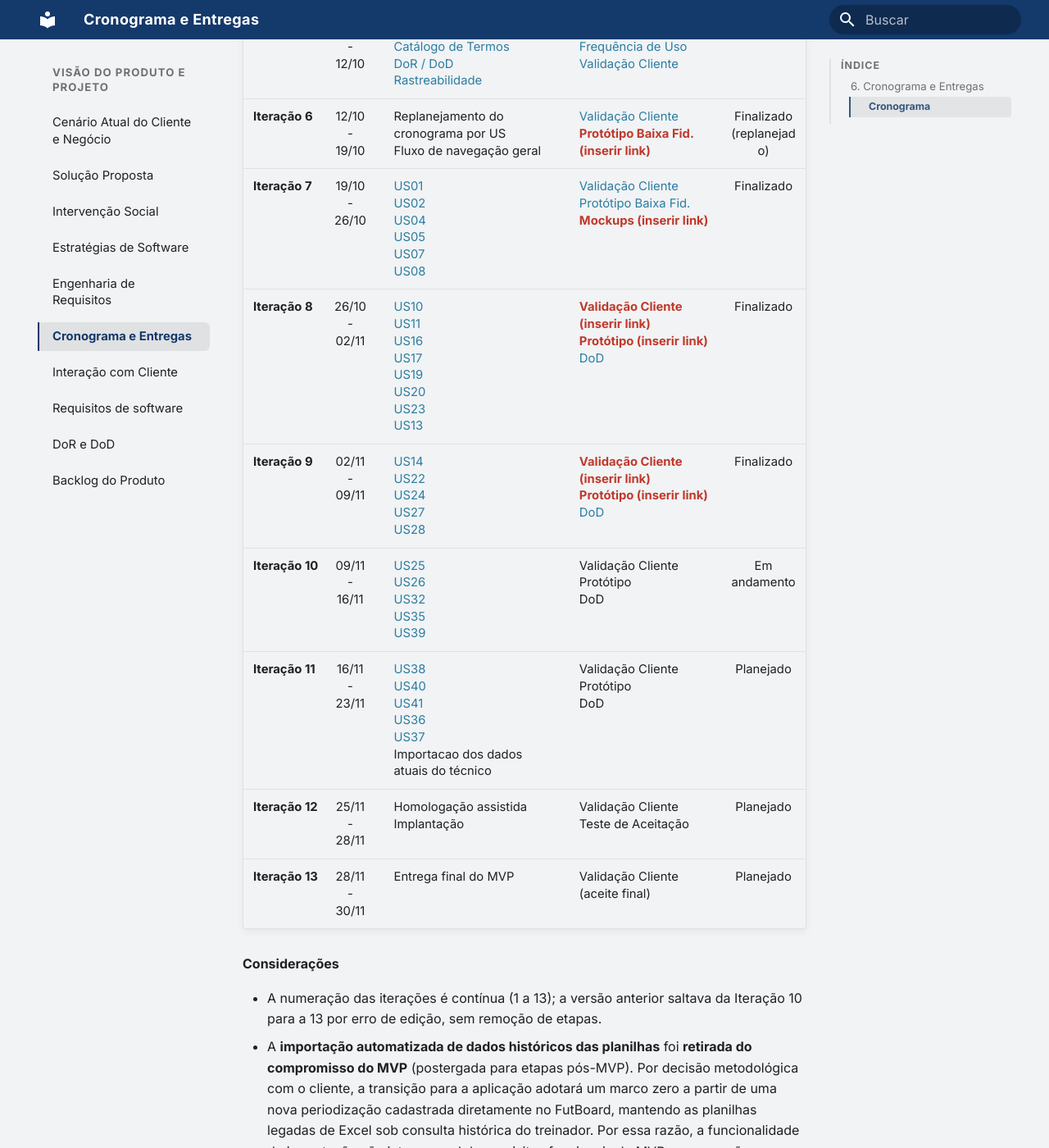
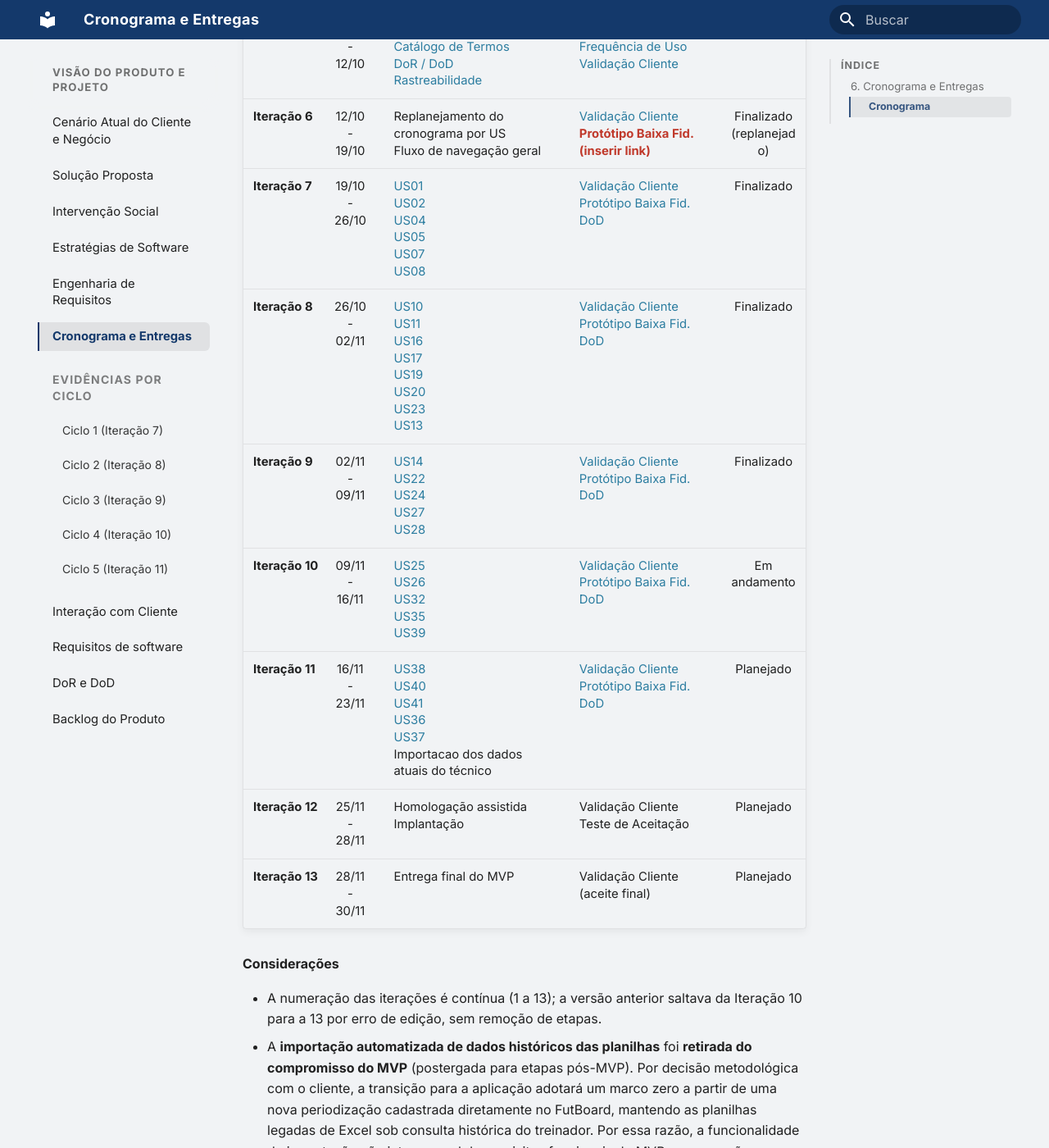
Before and after one commit to mdsreq-fga-unb/REQ-2026.2-T01-FutBoard, an MkDocs documentation site: the page built from docs/visao-produto/cronogramas-entregas.md, in a window 1280 px wide and 1400 px high, scrolled down 1028 px. Shown: the whole window at 82% size. Built offline with MkDocs 1.6.1 and Material for MkDocs 9.7.7, drawn with Linux system fonts in a browser that asks for light colours.

Commit message:
docs: adiciona evidencias por ciclo, checklists de DoD e atualiza links do cronograma

```diff
--- a/docs/visao-produto/cronogramas-entregas.md
+++ b/docs/visao-produto/cronogramas-entregas.md
@@ -65,40 +65,40 @@ O cronograma está organizado em iterações semanais distribuídas pelas fases
 <tr>
 <td>Iteração 7</td>
 <td>19/10<br>-<br>26/10</td>
-<td><a href="../Requisitos-de-Software-teste/#rf01">US01</a><br><a href="../Requisitos-de-Software-teste/#rf02">US02</a><br><a href="../Requisitos-de-Software-teste/#rf04">US04</a><br><a href="../Requisitos-de-Software-teste/#rf05">US05</a><br><a href="../Requisitos-de-Software-teste/#rf07">US07</a><br><a href="../Requisitos-de-Software-teste/#rf08">US08</a></td>
-<td><a href="../../atas-reunioes/reunioes-cliente/#reuniao-com-o-cliente-5">Validação Cliente</a><br><a href="../../atas-reunioes/reunioes-da-equipe/#reuniao-da-equipe-15">Protótipo Baixa Fid.</a><br><span class="preencher">Mockups (inserir link)</span></td>
+<td><a href="../Requisitos-de-Software/#rf01">US01</a><br><a href="../Requisitos-de-Software/#rf02">US02</a><br><a href="../Requisitos-de-Software/#rf04">US04</a><br><a href="../Requisitos-de-Software/#rf05">US05</a><br><a href="../Requisitos-de-Software/#rf07">US07</a><br><a href="../Requisitos-de-Software/#rf08">US08</a></td>
+<td><a href="../evidencias-ciclos/EV_C1/#eng-requisitos">Validação Cliente</a><br><a href="../evidencias-ciclos/EV_C1/#eng-requisitos">Protótipo Baixa Fid.</a><br><a href="../evidencias-ciclos/EV_C1/#dod">DoD</a></td>
 <td>Finalizado</td>
 </tr>
 
 <tr>
 <td>Iteração 8</td>
 <td>26/10<br>-<br>02/11</td>
-<td><a href="../Requisitos-de-Software-teste/#rf10">US10</a><br><a href="../Requisitos-de-Software-teste/#rf11">US11</a><br><a href="../Requisitos-de-Software-teste/#rf16">US16</a><br><a href="../Requisitos-de-Software-teste/#rf17">US17</a><br><a href="../Requisitos-de-Software-teste/#rf19">US19</a><br><a href="../Requisitos-de-Software-teste/#rf20">US20</a><br><a href="../Requisitos-de-Software-teste/#rf23">US23</a><br><a href="../Requisitos-de-Software-teste/#rf13">US13</a></td>
-<td><span class="preencher">Validação Cliente (inserir link)</span><br><span class="preencher">Protótipo (inserir link)</span><br><a href="../dor-dod/">DoD</a></td>
+<td><a href="../Requisitos-de-Software/#rf10">US10</a><br><a href="../Requisitos-de-Software/#rf11">US11</a><br><a href="../Requisitos-de-Software/#rf16">US16</a><br><a href="../Requisitos-de-Software/#rf17">US17</a><br><a href="../Requisitos-de-Software/#rf19">US19</a><br><a href="../Requisitos-de-Software/#rf20">US20</a><br><a href="../Requisitos-de-Software/#rf23">US23</a><br><a href="../Requisitos-de-Software/#rf13">US13</a></td>
+<td><a href="../evidencias-ciclos/EV_C2/#eng-requisitos">Validação Cliente</a><br><a href="../evidencias-ciclos/EV_C2/#eng-requisitos">Protótipo Baixa Fid.</a><br><a href="../evidencias-ciclos/EV_C2/#dod">DoD</a></td>
 <td>Finalizado</td>
 </tr>
 
 <tr>
 <td>Iteração 9</td>
 <td>02/11<br>-<br>09/11</td>
-<td><a href="../Requisitos-de-Software-teste/#rf14">US14</a><br><a href="../Requisitos-de-Software-teste/#rf22">US22</a><br><a href="../Requisitos-de-Software-teste/#rf24">US24</a><br><a href="../Requisitos-de-Software-teste/#rf27">US27</a><br><a href="../Requisitos-de-Software-teste/#rf28">US28</a></td>
-<td><span class="preencher">Validação Cliente (inserir link)</span><br><span class="preencher">Protótipo (inserir link)</span><br><a href="../dor-dod/">DoD</a></td>
+<td><a href="../Requisitos-de-Software/#rf14">US14</a><br><a href="../Requisitos-de-Software/#rf22">US22</a><br><a href="../Requisitos-de-Software/#rf24">US24</a><br><a href="../Requisitos-de-Software/#rf27">US27</a><br><a href="../Requisitos-de-Software/#rf28">US28</a></td>
+<td><a href="../evidencias-ciclos/EV_C3/#eng-requisitos">Validação Cliente</a><br><a href="../evidencias-ciclos/EV_C3/#eng-requisitos">Protótipo Baixa Fid.</a><br><a href="../evidencias-ciclos/EV_C3/#dod">DoD</a></td>
 <td>Finalizado</td>
 </tr>
 
 <tr>
 <td>Iteração 10</td>
 <td>09/11<br>-<br>16/11</td>
-<td><a href="../Requisitos-de-Software-teste/#rf25">US25</a><br><a href="../Requisitos-de-Software-teste/#rf26">US26</a><br><a href="../Requisitos-de-Software-teste/#rf32">US32</a><br><a href="../Requisitos-de-Software-teste/#rf35">US35</a><br><a href="../Requisitos-de-Software-teste/#rf39">US39</a></td>
-<td>Validação Cliente<br>Protótipo<br>DoD</td>
+<td><a href="../Requisitos-de-Software/#rf25">US25</a><br><a href="../Requisitos-de-Software/#rf26">US26</a><br><a href="../Requisitos-de-Software/#rf32">US32</a><br><a href="../Requisitos-de-Software/#rf35">US35</a><br><a href="../Requisitos-de-Software/#rf39">US39</a></td>
+<td><a href="../evidencias-ciclos/EV_C4/#eng-requisitos">Validação Cliente</a><br><a href="../evidencias-ciclos/EV_C4/#eng-requisitos">Protótipo Baixa Fid.</a><br><a href="../evidencias-ciclos/EV_C4/#dod">DoD</a></td>
 <td>Em andamento</td>
 </tr>
 
 <tr>
 <td>Iteração 11</td>
 <td>16/11<br>-<br>23/11</td>
-<td><a href="../Requisitos-de-Software-teste/#rf38">US38</a><br><a href="../Requisitos-de-Software-teste/#rf40">US40</a><br><a href="../Requisitos-de-Software-teste/#rf41">US41</a><br><a href="../Requisitos-de-Software-teste/#rf36">US36</a><br><a href="../Requisitos-de-Software-teste/#rf37">US37</a><br>Importacao dos dados atuais do técnico</td>
-<td>Validação Cliente<br>Protótipo<br>DoD</td>
+<td><a href="../Requisitos-de-Software/#rf38">US38</a><br><a href="../Requisitos-de-Software/#rf40">US40</a><br><a href="../Requisitos-de-Software/#rf41">US41</a><br><a href="../Requisitos-de-Software/#rf36">US36</a><br><a href="../Requisitos-de-Software/#rf37">US37</a><br>Importacao dos dados atuais do técnico</td>
+<td><a href="../evidencias-ciclos/EV_C5/#eng-requisitos">Validação Cliente</a><br><a href="../evidencias-ciclos/EV_C5/#eng-requisitos">Protótipo Baixa Fid.</a><br><a href="../evidencias-ciclos/EV_C5/#dod">DoD</a></td>
 <td>Planejado</td>
 </tr>
 
--- a/mkdocs.yml
+++ b/mkdocs.yml
@@ -23,6 +23,9 @@ markdown_extensions:
   - attr_list
   - md_in_html
   - def_list
+  - pymdownx.superfences
+  - pymdownx.tabbed:
+      alternate_style: true
 
 extra_css:
   - stylesheets/extra.css
@@ -40,6 +43,12 @@ nav:
       - Estratégias de Software: visao-produto/estrategias-esw.md
       - Engenharia de Requisitos: visao-produto/engenharia-requisitos.md
       - Cronograma e Entregas: visao-produto/cronogramas-entregas.md
+      - Evidências por Ciclo:
+          - Ciclo 1 (Iteração 7): visao-produto/evidencias-ciclos/EV_C1.md
+          - Ciclo 2 (Iteração 8): visao-produto/evidencias-ciclos/EV_C2.md
+          - Ciclo 3 (Iteração 9): visao-produto/evidencias-ciclos/EV_C3.md
+          - Ciclo 4 (Iteração 10): visao-produto/evidencias-ciclos/EV_C4.md
+          - Ciclo 5 (Iteração 11): visao-produto/evidencias-ciclos/EV_C5.md
       - Interação com Cliente: visao-produto/interacao-equipe-cliente.md
       - Requisitos de software: visao-produto/Requisitos-de-Software.md
       - DoR e DoD: visao-produto/dor-dod.md
```
Also changed, not shown: docs/visao-produto/evidencias-ciclos/EV_C1.md (added, +73 -0 lines), docs/visao-produto/evidencias-ciclos/EV_C2.md (added, +84 -0 lines), docs/visao-produto/evidencias-ciclos/EV_C3.md (added, +66 -0 lines), docs/visao-produto/evidencias-ciclos/EV_C4.md (added, +65 -0 lines), docs/visao-produto/evidencias-ciclos/EV_C5.md (added, +65 -0 lines).
